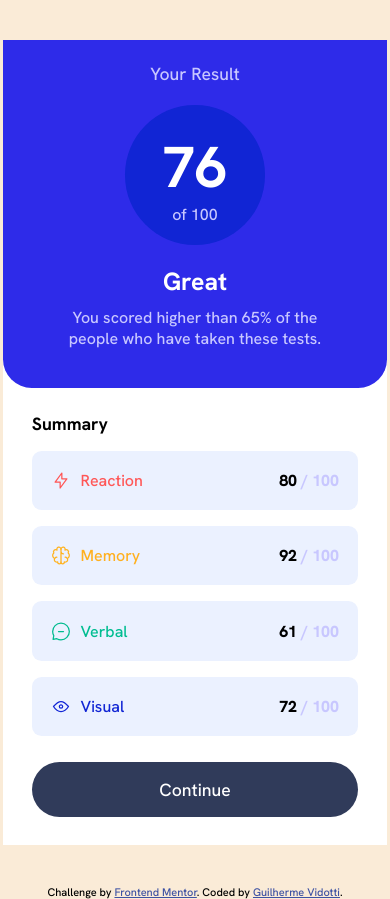
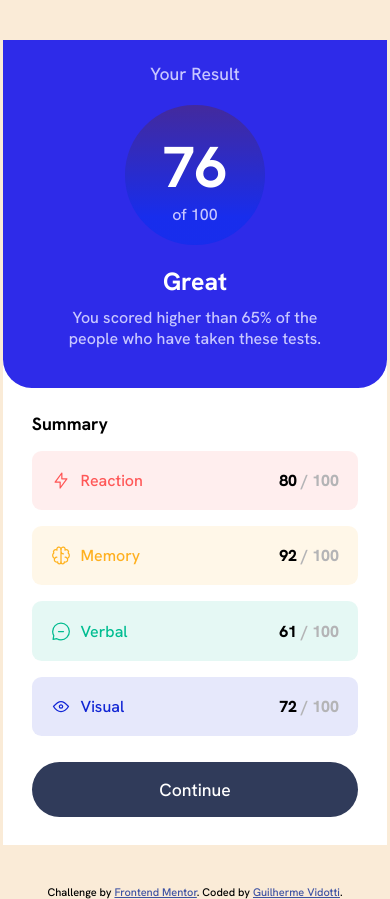
Before and after one commit to Vidottizzz/Results-summary-component, a plain HTML site: page index.html in a window 390 px wide. Drawn offline with Linux system fonts and the light colour scheme.

Commit message:
mobile style don

```diff
--- a/style.css
+++ b/style.css
@@ -52,7 +52,9 @@ header {
   height: 8.7rem;
   padding: 1rem;
   border-radius: 50%;
-  background-color: var(--Cobaltblue);
+  background: rgb(13,11,198);
+
+  background-image: linear-gradient(rgb(67, 42, 157) 0%, hsl(234, 85%, 51%) 80%);
 }
 header p:nth-child(1) {
   color: var(--Lightlavender);
@@ -89,7 +91,6 @@ main .summary-itens {
   padding: 1.2rem;
   border-radius: 0.6rem;
   margin-bottom: 1rem;
-  background-color: var(--Paleblue);
 }
 main .summary-itens img {
   padding-right: 0.6rem;
@@ -98,7 +99,7 @@ main .summary-itens span:nth-child(2) {
     font-weight: 800;
 }
 main .summary-itens span > span {
-  color: var(--Lightlavender);
+  color: hsl(240, 1%, 71%);;
 }
 main .summary-itens:nth-child(2) {
   margin-top: 1rem;
@@ -106,6 +107,18 @@ main .summary-itens:nth-child(2) {
 main p:nth-child(1) {
     font-weight: 700;
     font-size: 1.1rem;
+}
+main .summary-itens:nth-child(2) {
+  background-color: hsl(0, 100%, 67%, 0.1);
+}
+main .summary-itens:nth-child(3) {
+  background-color: hsl(39, 100%, 56%, 0.1);
+}
+main .summary-itens:nth-child(4) {
+  background-color: hsl(166, 100%, 37%, 0.1);
+}
+main .summary-itens:nth-child(5) {
+  background-color: hsl(234, 85%, 45%, 0.1);;
 }
 main .summary-itens:nth-child(2) p:nth-child(2) {
   color: var(--Lightred);
```
